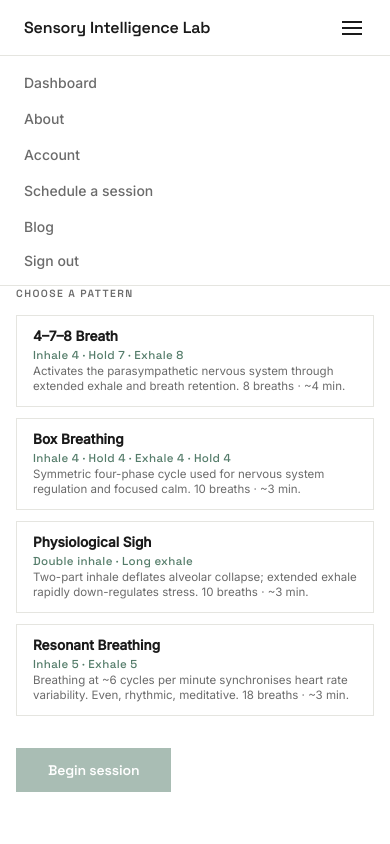
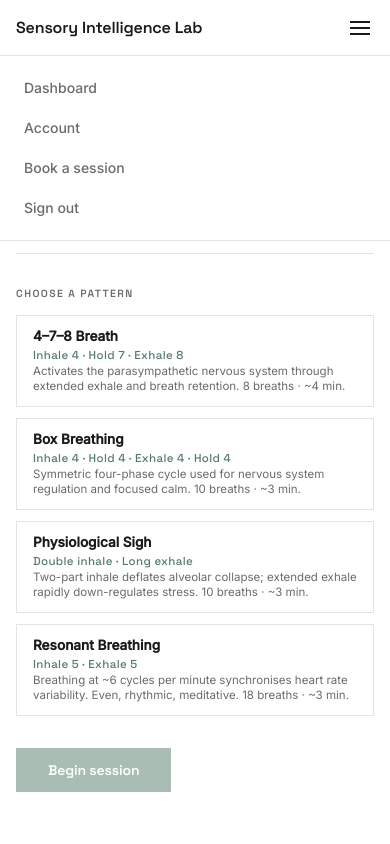
Before and after one commit to jordan-elias/sensory-intelligence-lab, a plain HTML site: page breathing/index.html in a window 390 px wide. Both pictures are taken after a click on the button 352 px from the left and 27 px from the top of the page. Shown: the top 844 px of the page. Drawn offline with Linux system fonts and the light colour scheme; a script that the page names is missing.

Commit message:
Update index.html

```diff
--- a/breathing/index.html
+++ b/breathing/index.html
@@ -6,7 +6,6 @@
   <title>Breath Regulation — Sensory Intelligence Lab</title>
 
   <script src="/dashboard/auth-guard.js" type="module"></script>
-  <script src="/assets/js/header.js" defer></script>
 
   <link href="https://fonts.googleapis.com/css2?family=Inter:wght@400;500&family=Space+Grotesk:wght@500;600&display=swap" rel="stylesheet">
   <style>
@@ -27,13 +26,106 @@
     a{color:var(--text);text-decoration:underline;text-underline-offset:3px}
     a:hover{color:var(--accent)}
 
+    /* ══════════════════════════════════════
+       HEADER
+    ══════════════════════════════════════ */
+    .sil-header {
+      border-bottom: 1px solid var(--border);
+      padding: 0 1.5rem;
+      height: 56px;
+      display: flex;
+      align-items: center;
+      justify-content: space-between;
+      position: sticky;
+      top: 0;
+      left: 0;
+      right: 0;
+      background: var(--bg);
+      z-index: 100;
+      gap: 1rem;
+      width: 100%;
+    }
+    .sil-header__wordmark {
+      font-family: var(--font-heading);
+      font-size: 1rem;
+      font-weight: 600;
+      letter-spacing: -0.01em;
+      white-space: nowrap;
+      flex-shrink: 0;
+      text-decoration: none;
+      color: var(--text);
+    }
+    .sil-header__wordmark:hover { color: var(--accent); }
+    .sil-header__nav {
+      display: flex;
+      gap: 0.25rem;
+      align-items: center;
+    }
+    .sil-header__nav a {
+      font-family: var(--font-body);
+      font-size: 0.8rem;
+      font-weight: 500;
+      text-decoration: none;
+      color: var(--muted);
+      transition: color 0.15s;
+      white-space: nowrap;
+      padding: 0.3rem 0.65rem;
+    }
+    .sil-header__nav a:hover { color: var(--text); }
+    .sil-header__nav a.sil-active { color: var(--accent); font-weight: 600; }
+    .sil-header__signout {
+      font-family: var(--font-body);
+      font-size: 0.8rem;
+      font-weight: 500;
+      color: var(--muted);
+      background: none;
+      border: 1px solid var(--border);
+      cursor: pointer;
+      padding: 0.3rem 0.75rem;
+      transition: color 0.15s, border-color 0.15s;
+      white-space: nowrap;
+      line-height: 1.6;
+    }
+    .sil-header__signout:hover { color: var(--text); border-color: var(--text); }
+    .sil-header__signout:disabled { opacity: 0.5; cursor: not-allowed; }
+    .sil-header__toggle {
+      display: none;
+      flex-direction: column;
+      gap: 4px;
+      background: none;
+      border: none;
+      cursor: pointer;
+      padding: 4px;
+      flex-shrink: 0;
+    }
+    .sil-header__toggle span { display: block; width: 20px; height: 2px; background: var(--text); }
+    @media (max-width: 700px) {
+      .sil-header { padding: 0 1rem; }
+      .sil-header__toggle { display: flex; }
+      .sil-header__nav {
+        display: none;
+        position: absolute;
+        top: 56px; left: 0; right: 0;
+        background: var(--bg);
+        border-bottom: 1px solid var(--border);
+        flex-direction: column;
+        align-items: flex-start;
+        padding: 0.75rem 1rem;
+        gap: 0;
+        z-index: 99;
+      }
+      .sil-header__nav.sil-open { display: flex; }
+      .sil-header__nav a,
+      .sil-header__signout { font-size: 0.875rem; padding: 0.55rem 0.5rem; }
+      .sil-header__signout { border: none; }
+    }
+
     /* ── Breadcrumb ── */
     .bc{padding:.75rem 1.5rem 0;max-width:900px;margin:0 auto;width:100%;}
     .bc ol{list-style:none;display:flex;gap:.3rem;align-items:center;font-size:.75rem;color:var(--muted);flex-wrap:wrap}
     .bc li+li::before{content:'/';margin-right:.3rem;color:var(--border)}
     .bc a{color:var(--muted);text-decoration:none}
     .bc a:hover{color:var(--accent);text-decoration:underline}
-    @media(max-width:400px){.bc li.mid{display:none}.bc li.mid+li::before{display:none}}
 
     /* ── Main layout ── */
     main{max-width:900px;margin:0 auto;padding:2.5rem 2rem 4rem;flex:1;}
@@ -124,7 +216,21 @@
 </head>
 <body>
 
-<div id="lab-header"></div>
+<!-- ══════════════════════════════════════
+     HEADER
+══════════════════════════════════════ -->
+<header class="sil-header">
+  <a class="sil-header__wordmark" href="/dashboard/">Sensory Intelligence Lab</a>
+  <button class="sil-header__toggle" id="silMenuToggle" aria-label="Toggle navigation" aria-expanded="false">
+    <span></span><span></span><span></span>
+  </button>
+  <nav class="sil-header__nav" id="silNav">
+    <a href="/dashboard/">Dashboard</a>
+    <a href="/account/">Account</a>
+    <a href="/booking/">Book a session</a>
+    <button class="sil-header__signout" id="silSignOut">Sign out</button>
+  </nav>
+</header>
 
 <nav aria-label="Breadcrumb" class="bc">
   <ol>
@@ -226,8 +332,46 @@
 
 <footer><p>Jordan Elias Music Therapy · Berlin · <a href="https://jordanelias.de/contact/" target="_blank" rel="noopener">Contact</a></p></footer>
 
-<script>
-'use strict';
+<script type="module">
+
+// ─────────────────────────────────────────────────────────
+// HEADER BEHAVIOUR
+// ─────────────────────────────────────────────────────────
+const path = window.location.pathname.replace(/\/$/, '') || '/';
+document.querySelectorAll('.sil-header__nav a').forEach(a => {
+  const href = (a.getAttribute('href') || '').replace(/\/$/, '') || '/';
+  if (href === path) a.classList.add('sil-active');
+});
+
+const menuToggle = document.getElementById('silMenuToggle');
+const silNav     = document.getElementById('silNav');
+menuToggle.addEventListener('click', () => {
+  const open = silNav.classList.toggle('sil-open');
+  menuToggle.setAttribute('aria-expanded', open);
+});
+silNav.querySelectorAll('a').forEach(a =>
+  a.addEventListener('click', () => silNav.classList.remove('sil-open'))
+);
+
+async function getSupabase() {
+  if (window._supabase) return window._supabase;
+  const { createClient } = await import('https://esm.sh/@supabase/supabase-js@2');
+  return createClient(
+    'https://lrjuufvrgkuvfxcmybtf.supabase.co',
+    'sb_publishable_VyiIJOgsGueUOVU_ed49-Q_rS4mi7J1'
+  );
+}
+
+document.getElementById('silSignOut').addEventListener('click', async function () {
+  this.disabled = true;
+  this.textContent = 'Signing out…';
+  try {
+    const sb = await getSupabase();
+    await sb.auth.signOut();
+  } finally {
+    window.location.replace('/');
+  }
+});
 
 // ─────────────────────────────────────────────────────────
 // BREATHING PATTERNS
@@ -799,6 +943,13 @@ document.addEventListener('keydown', e => {
     if (S.started) togglePlay();
   }
 });
+
+// expose for inline onclick
+window.selectPattern = selectPattern;
+window.startSession  = startSession;
+window.togglePlay    = togglePlay;
+window.dlWav         = dlWav;
+
 </script>
 </body>
 </html>
```
